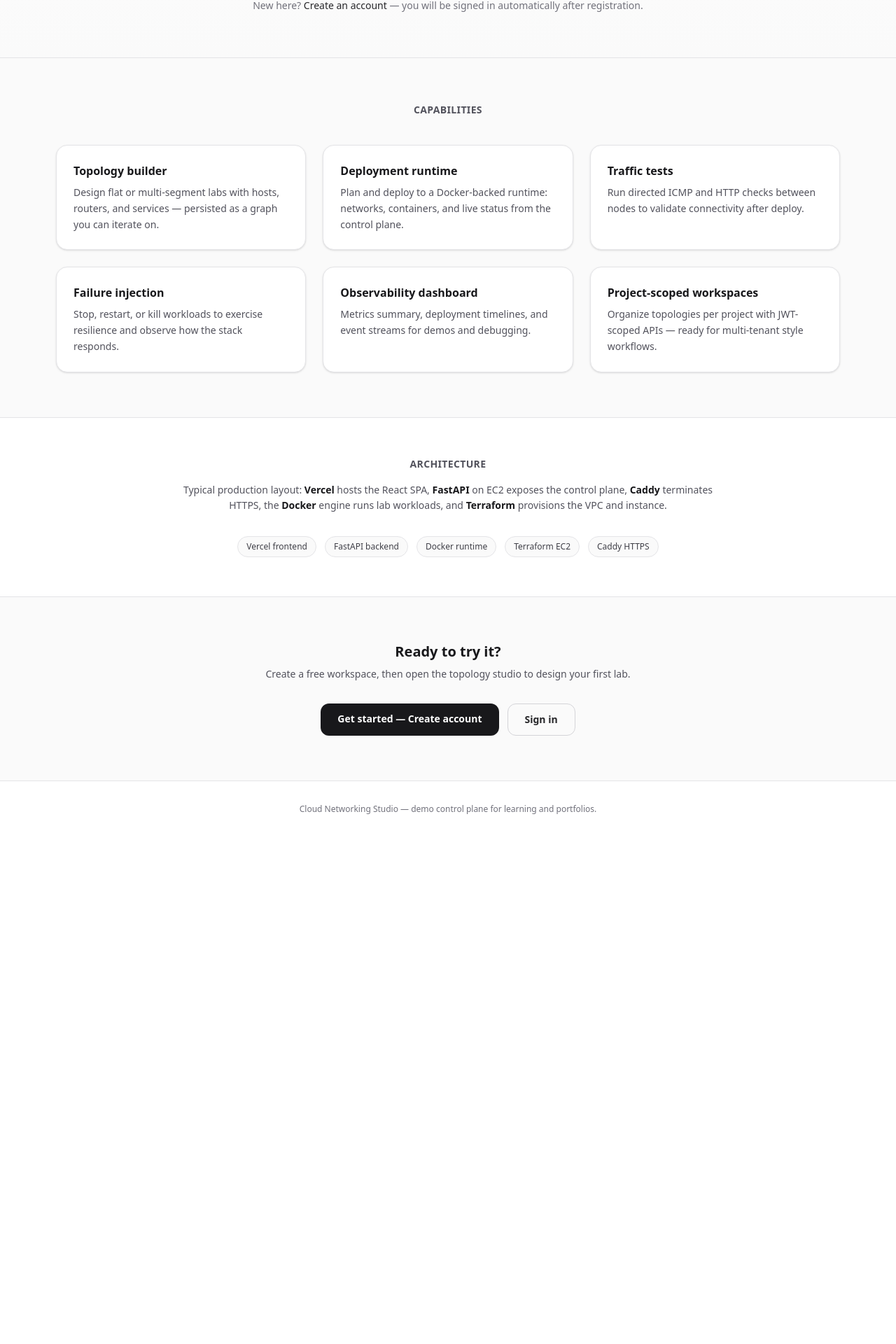
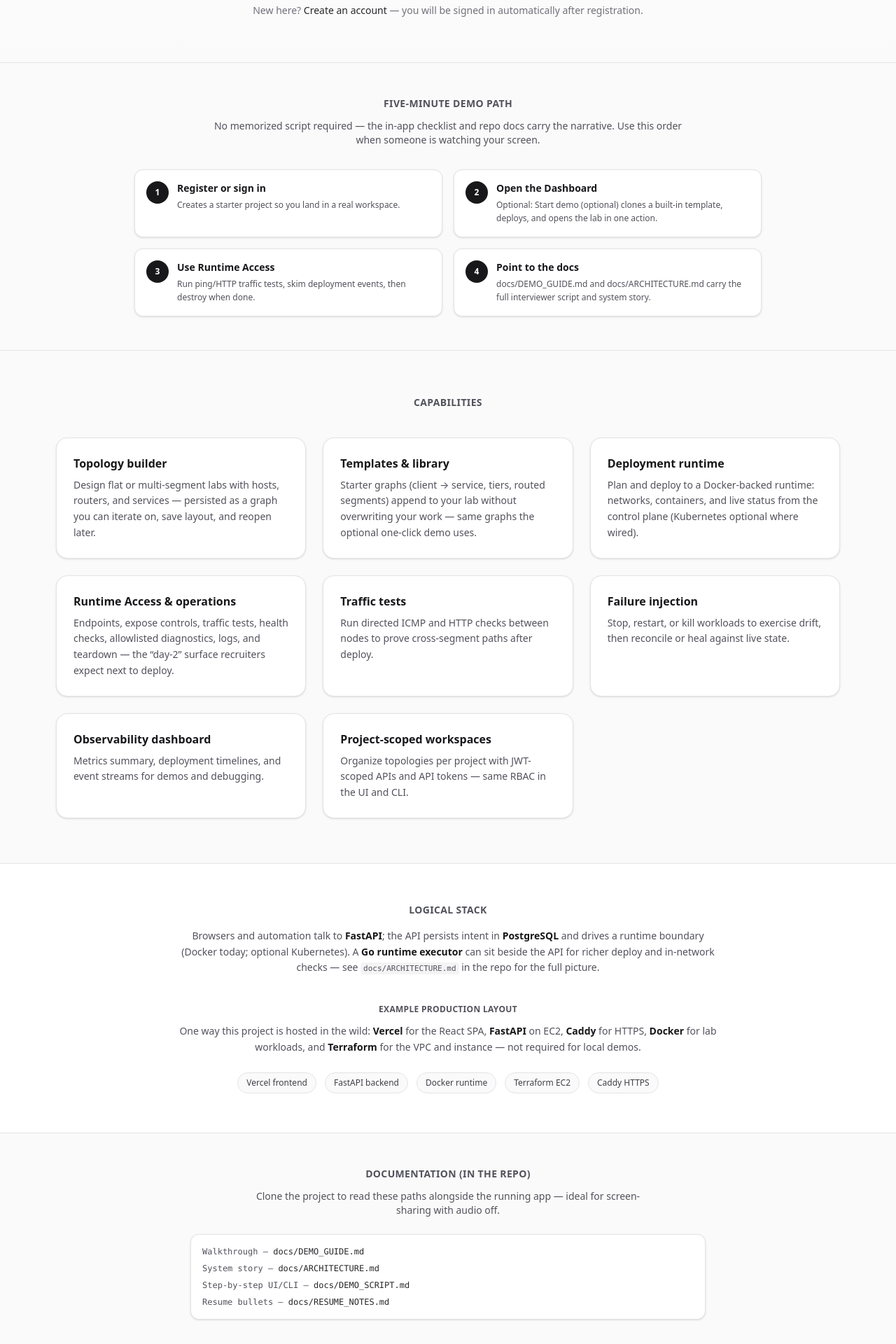
Before and after one commit to timothy-choi/cloud-networking-studio, a React (Vite) app in the folder frontend/: page / in a window 1280 px wide. Shown: the part 512-2432 px from the top of the page at 70% size. Before the commit the page ends 1708 px from the top, so only its background shows below. Built offline with nearby package versions, Linux system fonts and the light colour scheme.

Commit message:
adding some polish to ui and adding more to docs

```diff
--- a/frontend/src/components/Layout.tsx
+++ b/frontend/src/components/Layout.tsx
@@ -27,6 +27,9 @@ export function Layout() {
             </nav>
             <span className="hidden text-xs font-medium uppercase tracking-wider text-cns-label sm:inline">
               Control plane
+            </span>
+            <span className="hidden max-w-[14rem] truncate text-[11px] text-cns-muted lg:inline" title="Optional one-click lab from the Dashboard">
+              Demo tip: Dashboard → Start demo (optional)
             </span>
           </div>
           <div className="flex flex-wrap items-center gap-2 sm:gap-3">
--- a/frontend/src/components/OnboardingChecklist.tsx
+++ b/frontend/src/components/OnboardingChecklist.tsx
@@ -50,11 +50,11 @@ export function OnboardingChecklist({
       <div className="flex flex-wrap items-start justify-between gap-3">
         <div>
           <h2 className="text-base font-semibold tracking-tight text-emerald-950 dark:text-emerald-100">
-            Deploy your first network topology
+            Guided path: first deploy in minutes
           </h2>
           <p className="mt-1 max-w-2xl text-sm text-emerald-950/85 dark:text-emerald-100/85">
-            Optional checklist — about five minutes. Steps tick automatically when the platform sees matching activity,
-            or you can mark them manually.
+            Optional checklist for demos and interviews — about five minutes. Steps tick when the platform detects the
+            matching action, or use <strong className="font-semibold">Mark done</strong> if you showed the step another way.
           </p>
         </div>
         <div className="flex flex-wrap items-center gap-2">
--- a/frontend/src/pages/DashboardPage.tsx
+++ b/frontend/src/pages/DashboardPage.tsx
@@ -223,7 +223,8 @@ export function DashboardPage() {
           {refreshing && <Spinner className="h-5 w-5" />}
         </div>
         <p className="mt-1 max-w-2xl text-sm text-cns-muted">
-          Design environments, attach a runtime, and operate workloads. Topologies refresh every 10s.
+          Pick a project, open or create a topology, then deploy and use <strong className="font-semibold">Runtime Access</strong>{' '}
+          for traffic tests and operations. The list below refreshes about every 10s.
         </p>
       </div>
 
--- a/frontend/src/pages/HomePage.tsx
+++ b/frontend/src/pages/HomePage.tsx
@@ -3,19 +3,27 @@ import { Link } from 'react-router-dom';
 const FEATURES = [
   {
     title: 'Topology builder',
-    body: 'Design flat or multi-segment labs with hosts, routers, and services — persisted as a graph you can iterate on.',
+    body: 'Design flat or multi-segment labs with hosts, routers, and services — persisted as a graph you can iterate on, save layout, and reopen later.',
+  },
+  {
+    title: 'Templates & library',
+    body: 'Starter graphs (client → service, tiers, routed segments) append to your lab without overwriting your work — same graphs the optional one-click demo uses.',
   },
   {
     title: 'Deployment runtime',
-    body: 'Plan and deploy to a Docker-backed runtime: networks, containers, and live status from the control plane.',
+    body: 'Plan and deploy to a Docker-backed runtime: networks, containers, and live status from the control plane (Kubernetes optional where wired).',
+  },
+  {
+    title: 'Runtime Access & operations',
+    body: 'Endpoints, expose controls, traffic tests, health checks, allowlisted diagnostics, logs, and teardown — the “day-2” surface recruiters expect next to deploy.',
   },
   {
     title: 'Traffic tests',
-    body: 'Run directed ICMP and HTTP checks between nodes to validate connectivity after deploy.',
+    body: 'Run directed ICMP and HTTP checks between nodes to prove cross-segment paths after deploy.',
   },
   {
     title: 'Failure injection',
-    body: 'Stop, restart, or kill workloads to exercise resilience and observe how the stack responds.',
+    body: 'Stop, restart, or kill workloads to exercise drift, then reconcile or heal against live state.',
   },
   {
     title: 'Observability dashboard',
@@ -23,8 +31,15 @@ const FEATURES = [
   },
   {
     title: 'Project-scoped workspaces',
-    body: 'Organize topologies per project with JWT-scoped APIs — ready for multi-tenant style workflows.',
+    body: 'Organize topologies per project with JWT-scoped APIs and API tokens — same RBAC in the UI and CLI.',
   },
+] as const;
+
+const DEMO_STEPS = [
+  { title: 'Register or sign in', detail: 'Creates a starter project so you land in a real workspace.' },
+  { title: 'Open the Dashboard', detail: 'Optional: Start demo (optional) clones a built-in template, deploys, and opens the lab in one action.' },
+  { title: 'Use Runtime Access', detail: 'Run ping/HTTP traffic tests, skim deployment events, then destroy when done.' },
+  { title: 'Point to the docs', detail: 'docs/DEMO_GUIDE.md and docs/ARCHITECTURE.md carry the full interviewer script and system story.' },
 ] as const;
 
 export function HomePage() {
@@ -53,14 +68,19 @@ export function HomePage() {
       <main>
         <section className="border-b border-zinc-200 bg-gradient-to-b from-white to-zinc-50 px-4 py-16 dark:border-zinc-800 dark:from-zinc-950 dark:to-zinc-950/80">
           <div className="mx-auto max-w-4xl text-center">
+            <div className="flex flex-wrap items-center justify-center gap-2">
               <p className="text-xs font-semibold uppercase tracking-[0.2em] text-sky-700 dark:text-sky-400">Control plane</p>
+              <span className="rounded-full border border-zinc-200 bg-white px-2.5 py-0.5 text-[11px] font-medium text-zinc-600 dark:border-zinc-600 dark:bg-zinc-900 dark:text-zinc-300">
+                Portfolio & interview demo
+              </span>
+            </div>
             <h1 className="mt-4 text-4xl font-semibold tracking-tight text-zinc-950 sm:text-5xl dark:text-zinc-50">
               Design, deploy, and test cloud network topologies
             </h1>
             <p className="mx-auto mt-5 max-w-2xl text-lg leading-relaxed text-zinc-600 dark:text-zinc-400">
-              Cloud Networking Studio is a portfolio-grade API and UI for modeling networks as graphs, pushing them to a
-              real Docker runtime, running synthetic traffic, injecting failures, and streaming deployment events — like a
-              small slice of a cloud networking platform.
+              Cloud Networking Studio is a portfolio-grade API and UI: model networks as a persisted graph, apply it to a
+              real Docker runtime, run synthetic traffic, inject failures, reconcile drift, and stream deployment events —
+              the same story you would tell for a small slice of a cloud networking platform.
             </p>
             <div className="mt-10 flex flex-wrap items-center justify-center gap-3">
               <Link
@@ -83,6 +103,32 @@ export function HomePage() {
           </div>
         </section>
 
+        <section className="border-b border-zinc-200 bg-zinc-50/80 px-4 py-12 dark:border-zinc-800 dark:bg-zinc-950/60">
+          <div className="mx-auto max-w-4xl">
+            <h2 className="text-center text-sm font-semibold uppercase tracking-wide text-cns-label">Five-minute demo path</h2>
+            <p className="mx-auto mt-3 max-w-2xl text-center text-sm text-zinc-600 dark:text-zinc-400">
+              No memorized script required — the in-app checklist and repo docs carry the narrative. Use this order when
+              someone is watching your screen.
+            </p>
+            <ol className="mt-8 grid gap-4 sm:grid-cols-2">
+              {DEMO_STEPS.map((step, i) => (
+                <li
+                  key={step.title}
+                  className="flex gap-3 rounded-xl border border-zinc-200 bg-white p-4 text-left shadow-sm dark:border-zinc-800 dark:bg-zinc-900/70"
+                >
+                  <span className="flex h-8 w-8 shrink-0 items-center justify-center rounded-full bg-zinc-900 text-xs font-bold text-white dark:bg-zinc-100 dark:text-zinc-900">
+                    {i + 1}
+                  </span>
+                  <div>
+                    <h3 className="text-sm font-semibold text-zinc-900 dark:text-zinc-50">{step.title}</h3>
+                    <p className="mt-1 text-xs leading-relaxed text-zinc-600 dark:text-zinc-400">{step.detail}</p>
+                  </div>
+                </li>
+              ))}
+            </ol>
+          </div>
+        </section>
+
         <section className="mx-auto max-w-6xl px-4 py-16">
           <h2 className="text-center text-sm font-semibold uppercase tracking-wide text-cns-label">Capabilities</h2>
           <div className="mt-10 grid gap-6 sm:grid-cols-2 lg:grid-cols-3">
@@ -99,16 +145,28 @@ export function HomePage() {
         </section>
 
         <section className="border-y border-zinc-200 bg-white px-4 py-14 dark:border-zinc-800 dark:bg-zinc-900/40">
-          <div className="mx-auto max-w-4xl">
-            <h2 className="text-center text-sm font-semibold uppercase tracking-wide text-cns-label">Architecture</h2>
+          <div className="mx-auto max-w-4xl space-y-10">
+            <div>
+              <h2 className="text-center text-sm font-semibold uppercase tracking-wide text-cns-label">Logical stack</h2>
               <p className="mx-auto mt-4 max-w-3xl text-center text-sm leading-relaxed text-zinc-600 dark:text-zinc-400">
-              Typical production layout: <strong className="text-zinc-900 dark:text-zinc-200">Vercel</strong> hosts the
-              React SPA, <strong className="text-zinc-900 dark:text-zinc-200">FastAPI</strong> on EC2 exposes the control
-              plane, <strong className="text-zinc-900 dark:text-zinc-200">Caddy</strong> terminates HTTPS, the{' '}
-              <strong className="text-zinc-900 dark:text-zinc-200">Docker</strong> engine runs lab workloads, and{' '}
-              <strong className="text-zinc-900 dark:text-zinc-200">Terraform</strong> provisions the VPC and instance.
+                Browsers and automation talk to <strong className="text-zinc-900 dark:text-zinc-200">FastAPI</strong>; the
+                API persists intent in <strong className="text-zinc-900 dark:text-zinc-200">PostgreSQL</strong> and drives a
+                runtime boundary (Docker today; optional Kubernetes). A <strong className="text-zinc-900 dark:text-zinc-200">Go runtime executor</strong> can sit beside the API for richer deploy and in-network checks — see{' '}
+                <code className="rounded bg-zinc-100 px-1 py-0.5 font-mono text-[11px] dark:bg-zinc-800">docs/ARCHITECTURE.md</code>{' '}
+                in the repo for the full picture.
               </p>
-            <ul className="mt-8 flex flex-wrap justify-center gap-3 text-xs font-medium">
+            </div>
+            <div>
+              <h3 className="text-center text-xs font-semibold uppercase tracking-wide text-cns-label">Example production layout</h3>
+              <p className="mx-auto mt-3 max-w-3xl text-center text-sm leading-relaxed text-zinc-600 dark:text-zinc-400">
+                One way this project is hosted in the wild: <strong className="text-zinc-900 dark:text-zinc-200">Vercel</strong>{' '}
+                for the React SPA, <strong className="text-zinc-900 dark:text-zinc-200">FastAPI</strong> on EC2,{' '}
+                <strong className="text-zinc-900 dark:text-zinc-200">Caddy</strong> for HTTPS,{' '}
+                <strong className="text-zinc-900 dark:text-zinc-200">Docker</strong> for lab workloads, and{' '}
+                <strong className="text-zinc-900 dark:text-zinc-200">Terraform</strong> for the VPC and instance — not
+                required for local demos.
+              </p>
+              <ul className="mt-6 flex flex-wrap justify-center gap-3 text-xs font-medium">
                 {['Vercel frontend', 'FastAPI backend', 'Docker runtime', 'Terraform EC2', 'Caddy HTTPS'].map((x) => (
                   <li
                     key={x}
@@ -119,12 +177,35 @@ export function HomePage() {
                 ))}
               </ul>
             </div>
+          </div>
+        </section>
+
+        <section className="mx-auto max-w-3xl px-4 py-12">
+          <h2 className="text-center text-sm font-semibold uppercase tracking-wide text-cns-label">Documentation (in the repo)</h2>
+          <p className="mx-auto mt-3 max-w-xl text-center text-sm text-zinc-600 dark:text-zinc-400">
+            Clone the project to read these paths alongside the running app — ideal for screen-sharing with audio off.
+          </p>
+          <ul className="mt-6 space-y-2 rounded-xl border border-zinc-200 bg-white p-4 font-mono text-xs text-zinc-800 shadow-sm dark:border-zinc-800 dark:bg-zinc-900/60 dark:text-zinc-200">
+            <li>
+              <span className="text-cns-muted">Walkthrough — </span>docs/DEMO_GUIDE.md
+            </li>
+            <li>
+              <span className="text-cns-muted">System story — </span>docs/ARCHITECTURE.md
+            </li>
+            <li>
+              <span className="text-cns-muted">Step-by-step UI/CLI — </span>docs/DEMO_SCRIPT.md
+            </li>
+            <li>
+              <span className="text-cns-muted">Resume bullets — </span>docs/RESUME_NOTES.md
+            </li>
+          </ul>
         </section>
 
         <section className="mx-auto max-w-3xl px-4 py-16 text-center">
           <h2 className="text-xl font-semibold text-zinc-900 dark:text-zinc-50">Ready to try it?</h2>
           <p className="mt-2 text-sm text-zinc-600 dark:text-zinc-400">
-            Create a free workspace, then open the topology studio to design your first lab.
+            Create a free workspace, use <strong className="font-semibold text-zinc-800 dark:text-zinc-200">Start demo (optional)</strong> on the
+            Dashboard for a one-click lab, or open the topology studio to design from scratch.
           </p>
           <div className="mt-8 flex flex-wrap justify-center gap-3">
             <Link
@@ -143,8 +224,11 @@ export function HomePage() {
         </section>
       </main>
 
-      <footer className="border-t border-zinc-200 bg-white px-4 py-8 text-center text-xs text-zinc-500 dark:border-zinc-800 dark:bg-zinc-950 dark:text-zinc-500">
-        Cloud Networking Studio — demo control plane for learning and portfolios.
+      <footer className="border-t border-zinc-200 bg-white px-4 py-8 text-center text-xs leading-relaxed text-zinc-500 dark:border-zinc-800 dark:bg-zinc-950 dark:text-zinc-500">
+        <p>Cloud Networking Studio — demo control plane for learning, portfolios, and technical interviews.</p>
+        <p className="mt-2 text-[11px] text-zinc-400 dark:text-zinc-600">
+          After sign-in: Dashboard → optional Start demo → topology → Runtime Access. Repo: README.md + docs/DEMO_GUIDE.md.
+        </p>
       </footer>
     </div>
   );
```
Also changed, not shown: 4 other files (tests, documents, lock files or other folders). Lines whose indentation alone changed are shown as unchanged.
